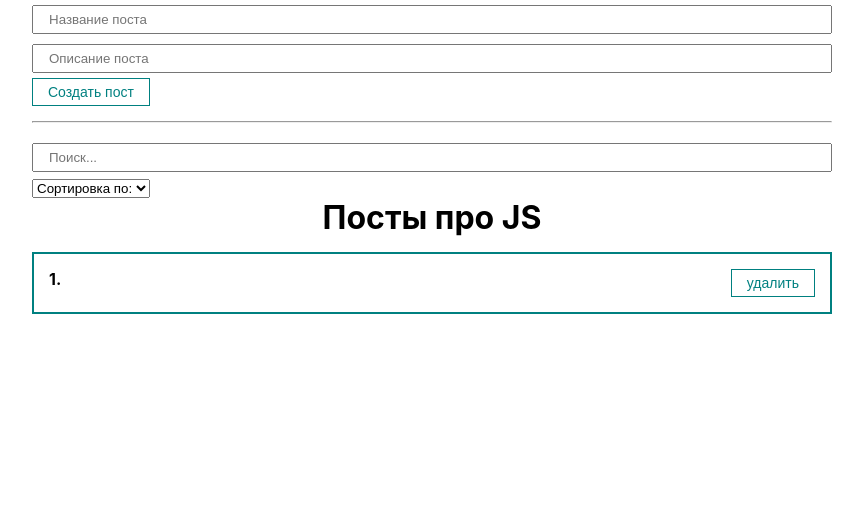
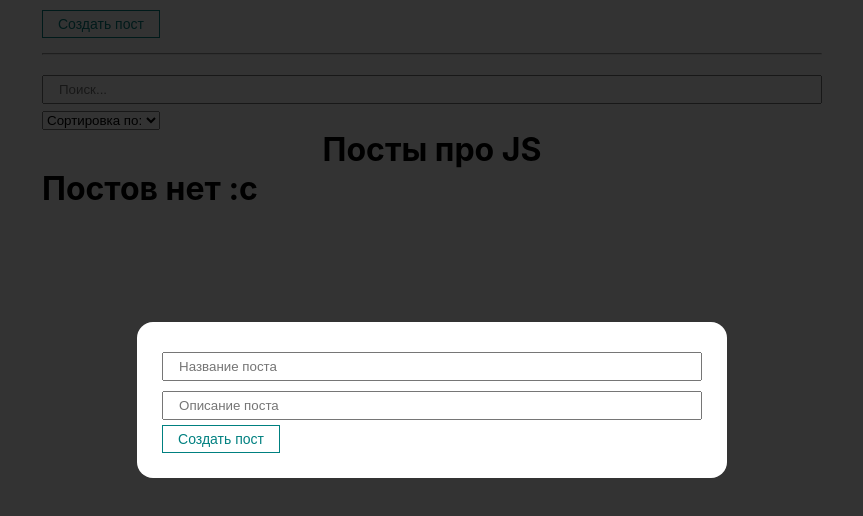
Before and after one commit to 1MPULSEONE/react-fundamentals, a React (Create React App) app: page /posts in a window 1280 px wide. Both pictures are taken after a click on the button "Создать пост". Shown: the top 516 px of the page, without its empty margins (208-1071 px from the left). Built offline with nearby package versions, Linux system fonts and the light colour scheme.

Commit message:
[Feat] Add modal window

```diff
--- a/src/App.js
+++ b/src/App.js
@@ -4,11 +4,14 @@ import { useState } from 'react';
 import PostsList from './components/PostsList';
 import PostForm from './components/PostForm';
 import PostFilter from './components/PostFilter';
+import Modal from './components/UI/modal/Modal';
+import Button from './components/UI/button/Button';
 
 function App() {
 
   const [posts, setPosts] = useState([])
   const [filter, setFilter] = useState({sort: '', query: ''})
+  const [modal, setModal] = useState(false)
 
   const sortedPosts = useMemo(() => {
     if (filter.sort) {
@@ -34,7 +37,12 @@ function App() {
 
   return (
     <div className="App">
-      <PostForm create={createPost} posts={posts}/>
+      <Button onClick={() => setModal(true)}>
+        Создать пост
+      </Button>
+      <Modal visible={modal} setVisible={setModal}>
+        <PostForm create={createPost} setModal={setModal}/>
+      </Modal>
       <div>
       <hr style={{margin: '15px 0'}}/>
       <PostFilter filter={filter} setFilter={setFilter}/>
--- a/src/components/PostForm.jsx
+++ b/src/components/PostForm.jsx
@@ -2,7 +2,7 @@ import React, { useState } from 'react'
 import Input from './UI/input/Input'
 import Button from './UI/button/Button'
 
-const PostForm = ({create, posts}) => {
+const PostForm = ({create, setModal}) => {
 
   const [post, setPost] = useState({title: '', body: ''})
 
@@ -12,6 +12,7 @@ const PostForm = ({create, posts}) => {
     const newPost =  {id: Date.now(), ...post}
     create(newPost)
     setPost({title: '', body: ''})
+    setModal(false)
   }
     return (
         <form>
--- /dev/null
+++ b/src/components/UI/modal/Modal.jsx
@@ -0,0 +1,20 @@
+import React from 'react'
+import cl from './Modal.module.css'
+
+const Modal = ({children, visible, setVisible}) => {
+
+    const rootClasses = [cl.modal]
+    if (visible) {
+        rootClasses.push(cl.active)
+    }
+
+    return (
+        <div className={rootClasses.join(' ')} onClick={() => setVisible(false)} >
+            <div className={cl.modalContent} onClick={(e) => e.stopPropagation() }>
+                {children}
+            </div>
+        </div>
+    )
+}
+
+export default Modal
--- /dev/null
+++ b/src/components/UI/modal/Modal.module.css
@@ -0,0 +1,23 @@
+.modal {
+    position: fixed;
+    top: 0;
+    bottom: 0;
+    right: 0;
+    left: 0;
+    right: 0;
+    display: none;
+    background-color: rgba(0, 0, 0, 0.8);
+}
+
+.modal.active {
+    display: flex;
+    justify-content: center;
+    align-items: center;
+}
+
+.modalContent {
+    padding: 25px;
+    background: white;
+    border-radius: 16px;
+    min-width: 250px;
+}
--- a/src/styles/App.css
+++ b/src/styles/App.css
@@ -11,6 +11,7 @@
 
 .App {
   width: 800px;
+  padding: 10px;
 }
 
 .post {
```
